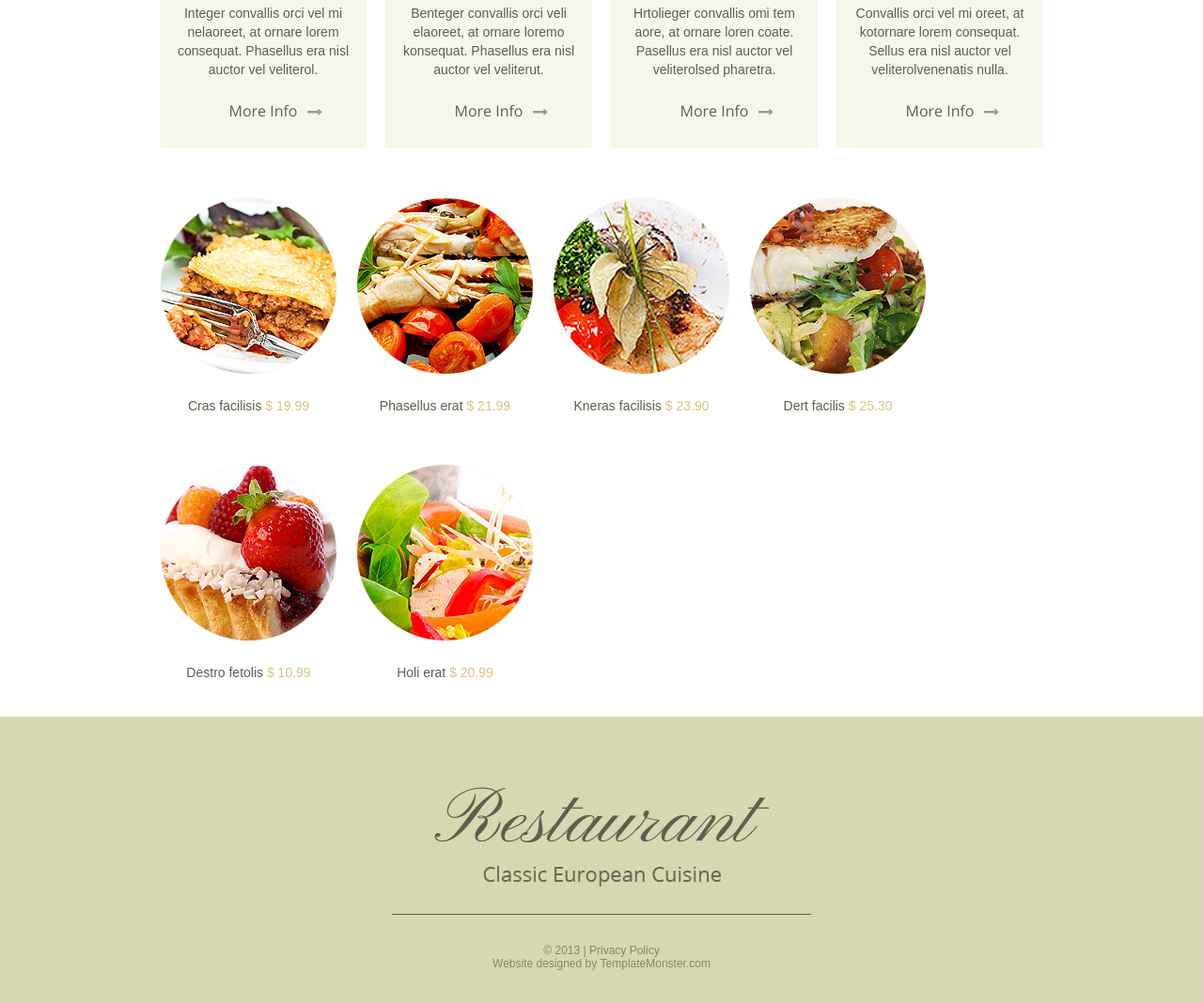
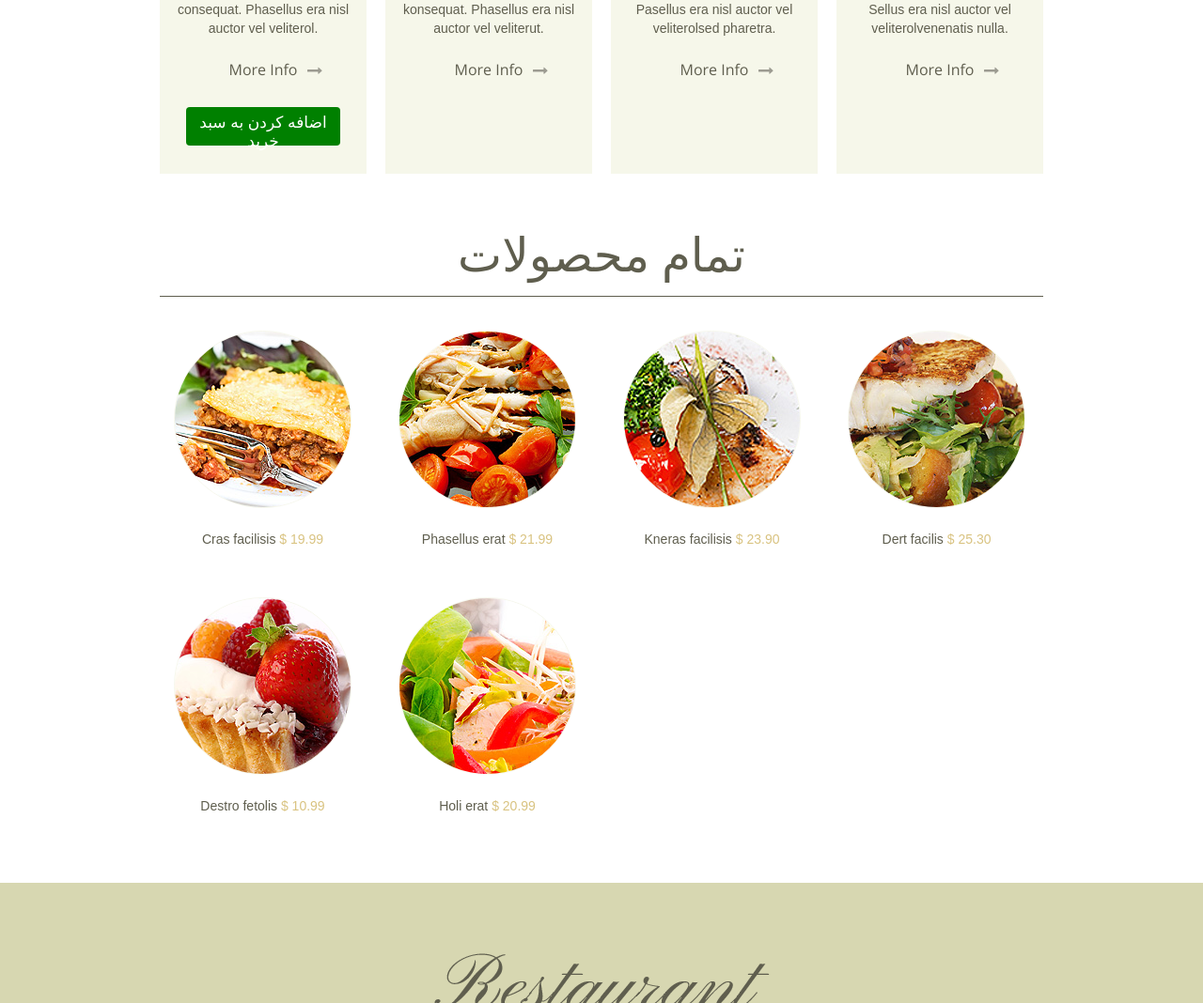
Before and after one commit to hrmshams/store_website, a plain HTML site: page index.html in a window 1280 px wide. Shown: the part 1019-2087 px from the top of the page at 94% size. Drawn offline with nearby package versions, Linux system fonts and the light colour scheme.

Commit message:
button and all product section completed!

```diff
--- a/css/style.css
+++ b/css/style.css
@@ -67,8 +67,10 @@ h3 {
 
 .page1 h3 {
 	text-align: center;
-	padding-top: 97px;
-	margin-bottom: 138px;
+	padding-top: 60px;
+	margin-bottom: 110px;
+	border-bottom: 1px solid #5f5e4e;
+	padding-bottom: 20px;
 }
 
 h3.head1 {
@@ -504,8 +506,13 @@ a.col1:hover, .col1>a:hover {
 .div-tabs  {
 	text-align: center;
 	display: block;
-	height: 500px;
+	height: 650px;
 	/*align-content: center;*/
+}
+
+.div-tabs .grid_12 {
+	width: 940px;
+	height: 115px;
 }
 
 #tab-1{
@@ -519,6 +526,11 @@ a.col1:hover, .col1>a:hover {
 
 	margin-left: auto;
 	margin-right: auto;
+}
+
+#tab-1 .grid_3 {
+	margin-left: 25px;
+	margin-right: 25px;
 }
 
 .div-tabs .clear {
@@ -798,3 +810,23 @@ footer a:hover {
     background-position: right 0;
     outline: medium none;
 }
+
+.button {
+	font-size: 17px;
+	background-color: green;
+	color: white;
+	width: 150px;
+	height: 27px;
+	margin-left: auto;
+	margin-right: auto;
+	margin-top: 30px;
+	border-radius: 4px;
+	padding: 7px;
+	/*padding-top: : 7px;
+	padding-left: 7px;
+	padding-right: 7px;*/
+}
+
+.button:hover {
+	background-color: red;
+}
--- a/index.html
+++ b/index.html
@@ -52,12 +52,12 @@
     <nav id="bt-menu" class="bt-menu">
         <a href="#" class="bt-menu-trigger"><span>Menu</span></a>
         <ul>
-          <li class="current bt-icon "><a href="index.html">Home</a></li>
-         <li class="bt-icon"><a href="index-1.html">About</a></li>
-         <li class="bt-icon"><a href="index-2.html">Menu</a></li>
-         <li class="bt-icon"><a href="index-3.html">Blog</a></li>
-         <li class="bt-icon"><a href="index-4.html">Reservation</a></li>
-         <li class="bt-icon"><a href="index-5.html">Contacts</a></li>
+          <li class="current bt-icon "><a href="index.html">صفحه اصلی</a></li>
+         <li class="bt-icon"><a href="index-1.html">ارتباط با ما</a></li>
+         <li class="bt-icon"><a href="index-2.html"></a></li>
+         <li class="bt-icon"><a href="index-3.html">ثبت سفارش</a></li>
+         <li class="bt-icon"><a href="index-4.html">محصولات</a></li>
+         <li class="bt-icon"><a href="index-5.html"></a></li>
         </ul>
       </nav>
 
@@ -78,7 +78,7 @@
 
   <div class="container_12">
     <div class="grid_12">
-      <h3>New in Menu</h3>
+      <h3>محصولات ویژه</h3>
     </div>
     <div class="grid_3">
       <div class="box maxheight">
@@ -87,6 +87,9 @@
         Integer convallis orci vel mi nelaoreet, at ornare lorem consequat. Phasellus era nisl auctor vel veliterol.
         <br>
         <a href="#">More Info</a>
+        <div class="button">
+            <a href="#">اضافه کردن به سبد خرید</a>
+        </div>
       </div>
     </div>
     <div class="grid_3">
@@ -121,6 +124,9 @@
   <!-- all products -->
   <div class="div-tabs">
     <div  id="tab-1" class="tab-content gallery1">
+        <div class="grid_12">
+          <h3>تمام محصولات</h3>
+        </div>
         <div class="grid_3">
           <a href="images/big1.jpg" class="gal"><img src="images/page3_img1.jpg" alt=""><span></span></a>
           <div class="col2"><span class="col3"><a href="#">Cras facilisis</a></span> $ 19.99</div>
```
